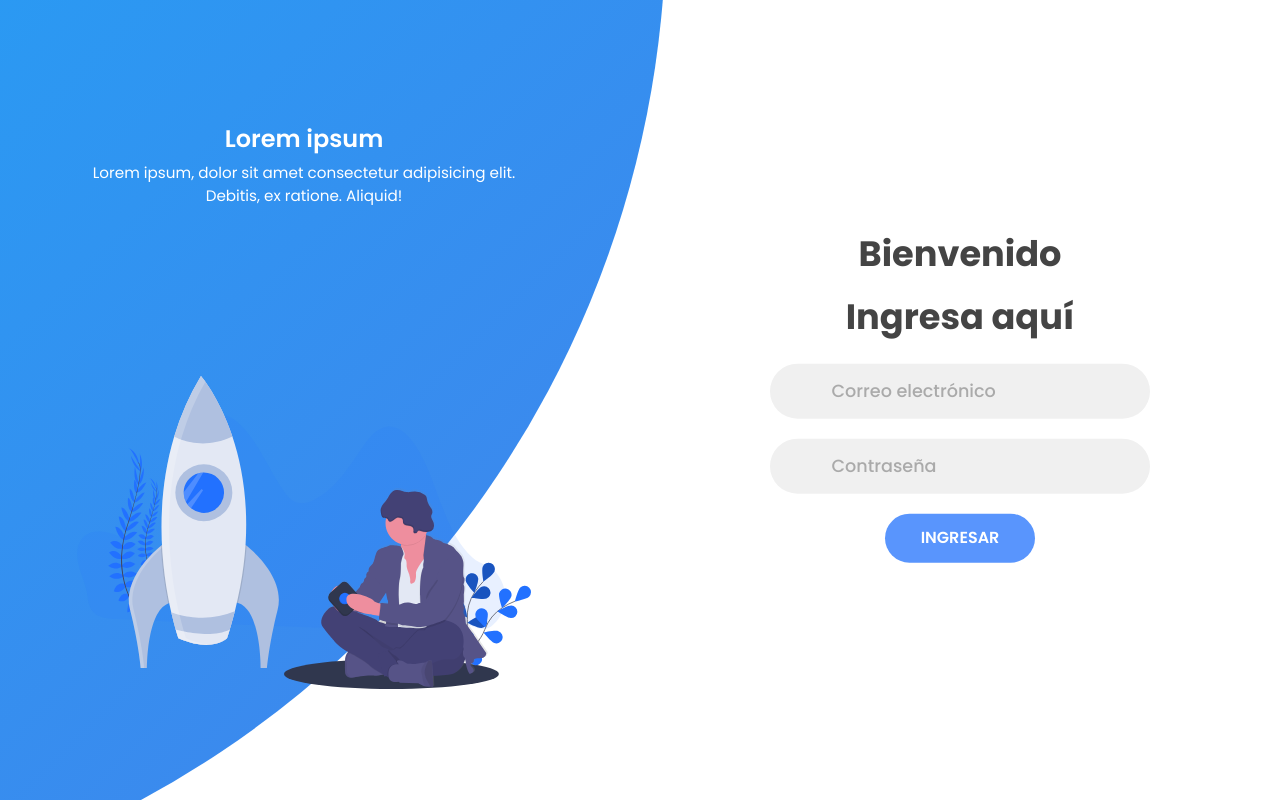
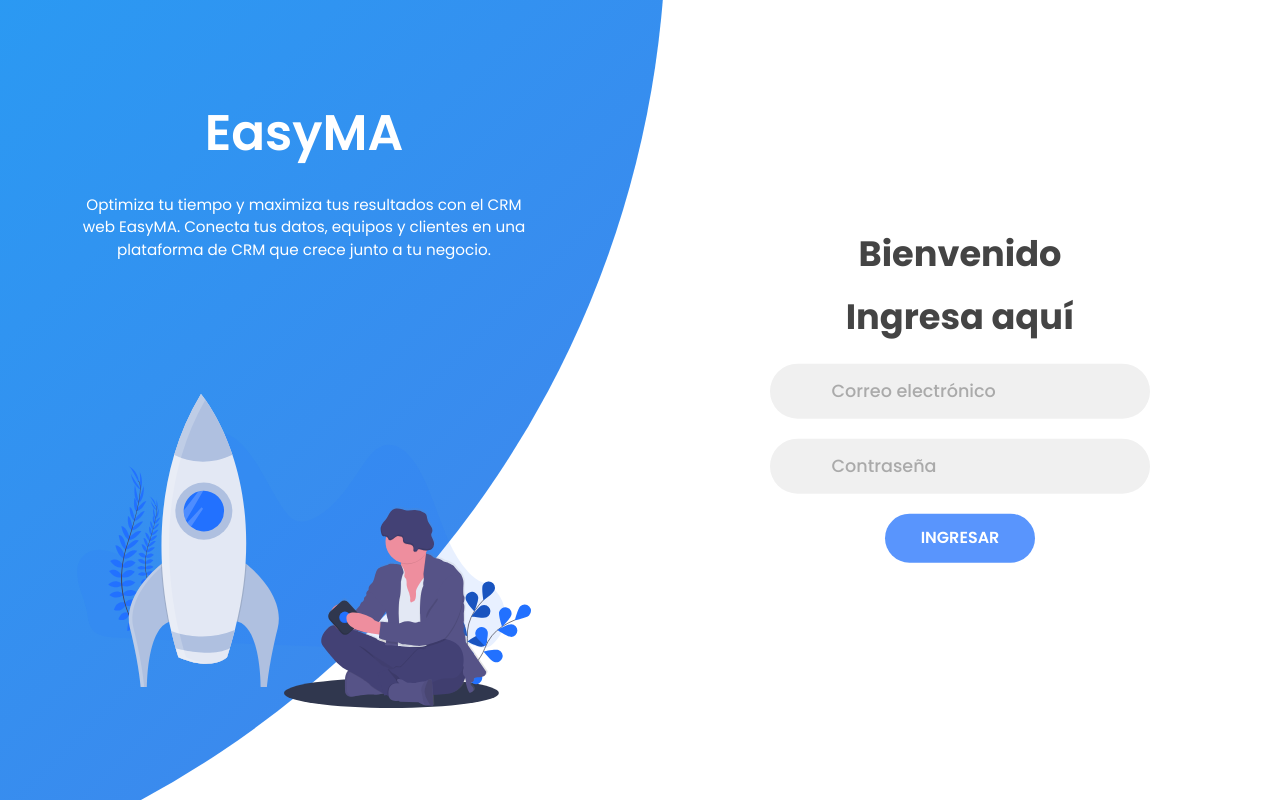
Before and after one commit to Mamnuu/Proyecto-Web, a Nuxt app: page / in a window 1280 px wide. Built offline with nearby package versions, Linux system fonts and the light colour scheme.

Commit message:
feat: Menú y eliminación de lorems

```diff
--- /dev/null
+++ b/layouts/default.vue
@@ -0,0 +1,38 @@
+<template>
+  <v-layout>
+    <v-navigation-drawer expand-on-hover rail>
+      <v-list>
+        <v-list-item
+          prepend-avatar="@/pages/images/perfil-del-usuario.png"
+          title="Admin"
+          subtitle="admin@admin.com"
+        ></v-list-item>
+      </v-list>
+
+      <v-divider></v-divider>
+
+      <v-list density="compact" nav>
+        <v-list-item
+          prepend-icon="mdi-food"
+          title="Productos"
+          value="productos"
+        ></v-list-item>
+        <v-list-item
+          prepend-icon="mdi-account-hard-hat"
+          title="Vendedores"
+          value="vendedores"
+        ></v-list-item>
+        <v-list-item
+          prepend-icon="mdi-account-tie"
+          title="Proveedores"
+          value="proveedores"
+        ></v-list-item>
+      </v-list>
+    </v-navigation-drawer>
+
+    <v-main style="height: 250px">
+      <slot />
+    </v-main>
+  </v-layout>
+
+</template>
--- a/pages/home.vue
+++ b/pages/home.vue
@@ -72,10 +72,11 @@
   font-family: sans-serif;
   font-weight: bold;
   text-align: center;
+  font-size: 30px !important;
 }
 
 .btnCard{
-    color:  rgba(35, 166, 241, 0.904)  !important;
+    color:  #5995fd  !important;
 
 }
 
--- a/pages/index.vue
+++ b/pages/index.vue
@@ -21,10 +21,12 @@
         <div class="panels-container">
             <div class="panel left-panel">
                 <div class="content">
-                    <h3>Lorem ipsum</h3>
-                    <p>
-                        Lorem ipsum, dolor sit amet consectetur adipisicing elit. Debitis,
-                        ex ratione. Aliquid!
+                    <h3 class="tit">EasyMA</h3>
+                    <br>
+                    <p class="p">
+                        Optimiza tu tiempo y maximiza tus resultados con el CRM web EasyMA.
+                         Conecta tus datos, equipos y clientes en una plataforma de CRM
+                         que crece junto a tu negocio.
                     </p>
                 </div>
                 <img src="./images/log.svg" class="image" alt="" />
@@ -96,4 +98,14 @@
         })
     }
 }
+
+definePageMeta({
+    layout:"blank",
+})
 </script>
+
+<style>
+.tit{
+    font-size: 50px !important;
+}
+</style>
```
Also changed, not shown: pages/images/perfil-del-usuario.png (added), 1 other file (tests, documents, lock files or other folders).
